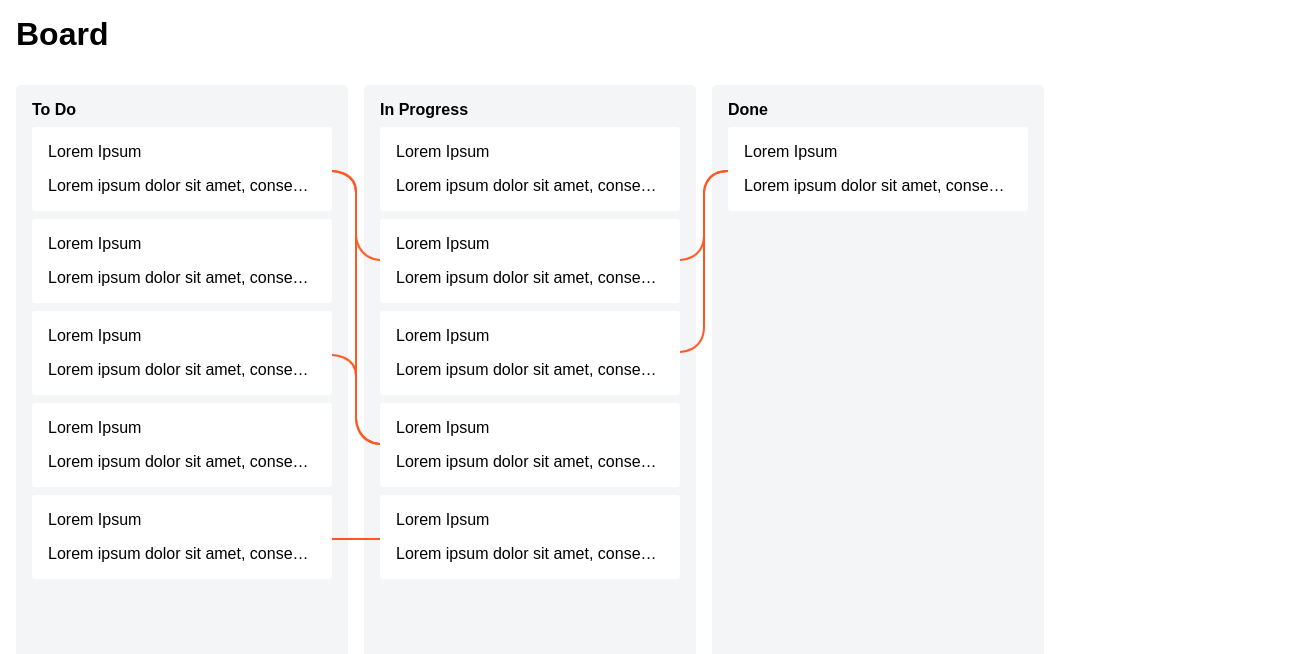
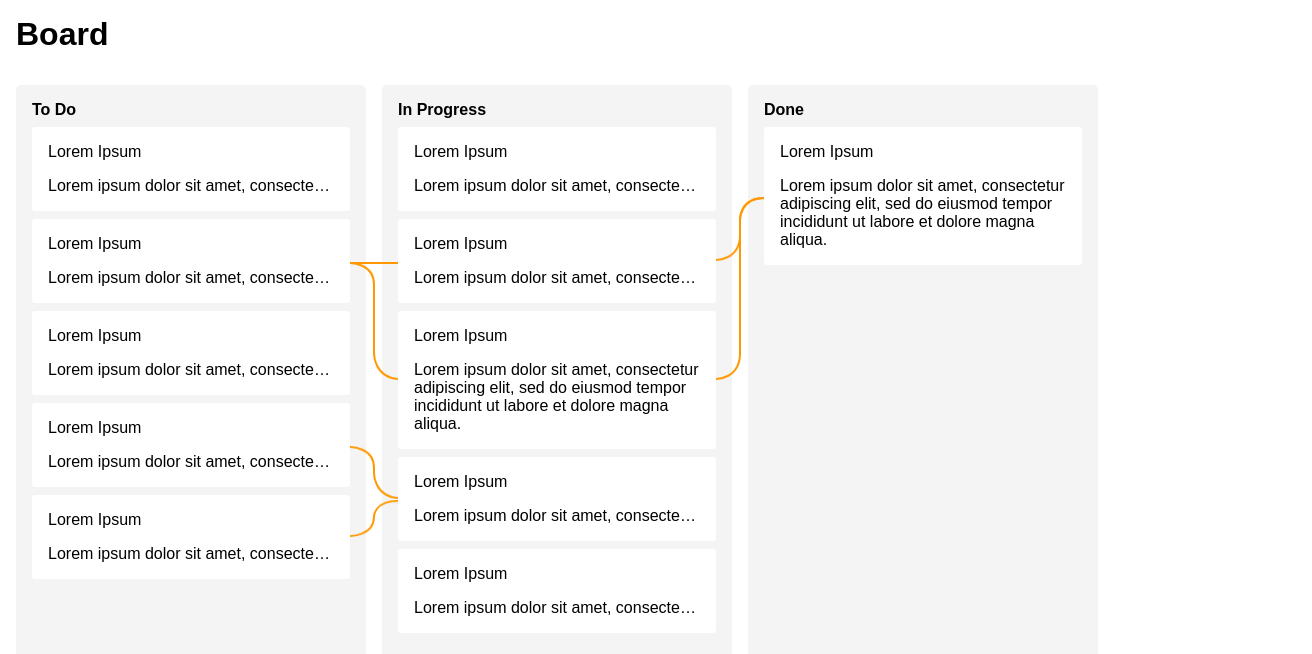
Before and after one commit to MrRefactoring/board-with-connected-tasks, a website: page src/index.html in a window 1280 px wide. Shown: the whole page, 1312 px wide, since content can reach past the window. Drawn offline with Linux system fonts and the light colour scheme.

Commit message:
render improvements

```diff
--- a/src/index.html
+++ b/src/index.html
@@ -45,7 +45,7 @@
         <div class="column__task__header">Lorem Ipsum</div>
         <div class="column__task__description">Lorem ipsum dolor sit amet, consectetur adipiscing elit, sed do eiusmod tempor incididunt ut labore et dolore magna aliqua.</div>
       </div>
-      <div id="inprogress_3" class="column__task">
+      <div id="inprogress_3" class="column__task column__task_large">
         <div class="column__task__header">Lorem Ipsum</div>
         <div class="column__task__description">Lorem ipsum dolor sit amet, consectetur adipiscing elit, sed do eiusmod tempor incididunt ut labore et dolore magna aliqua.</div>
       </div>
@@ -61,7 +61,7 @@
     <section class="column">
       <div class="column__header">Done</div>
 
-      <div id="done_1" class="column__task">
+      <div id="done_1" class="column__task column__task_large">
         <div class="column__task__header">Lorem Ipsum</div>
         <div class="column__task__description">Lorem ipsum dolor sit amet, consectetur adipiscing elit, sed do eiusmod tempor incididunt ut labore et dolore magna aliqua.</div>
       </div>
--- a/src/script.js
+++ b/src/script.js
@@ -1,12 +1,12 @@
 function drawLine(from, to) {
-  const horizontalDistance = Math.max(from.offsetLeft + from.offsetWidth, to.offsetLeft) - Math.min(from.offsetLeft + from.offsetWidth, to.offsetLeft);
-  const verticalDistance = Math.max(from.offsetTop, to.offsetTop) - Math.min(from.offsetTop, to.offsetTop);
-
   const startPointTopOffset = from.offsetTop + from.offsetHeight / 2;
   const startPointLeftOffset = from.offsetLeft + from.offsetWidth;
 
   const endPointTopOffset = to.offsetTop + to.offsetHeight / 2;
   const endPointLeftOffset = to.offsetLeft + to.offsetWidth;
+
+  const horizontalDistance = Math.max(from.offsetLeft + from.offsetWidth, to.offsetLeft) - Math.min(from.offsetLeft + from.offsetWidth, to.offsetLeft);
+  const verticalDistance = Math.floor(Math.max(startPointTopOffset, endPointTopOffset) - Math.min(startPointTopOffset, endPointTopOffset));
 
   const scale = window.devicePixelRatio;
   const lineWidth = 2;
@@ -18,24 +18,34 @@ function drawLine(from, to) {
   canvas.style.top = `${Math.min(startPointTopOffset, endPointTopOffset)}px`;
   canvas.style.left = `${Math.min(startPointLeftOffset, endPointLeftOffset)}px`;
   canvas.style.width = `${horizontalDistance}px`;
-  canvas.style.height = `${verticalDistance || 4}px`;
+  canvas.style.height = `${verticalDistance ? verticalDistance : 4}px`;
   canvas.width = Math.floor(horizontalDistance * scale);
   canvas.height = Math.floor((verticalDistance ? verticalDistance + lineWidth + 1 : lineWidth * 2) * scale);
 
   ctx.lineWidth = lineWidth;
   ctx.lineCap = 'round';
   ctx.lineJoin = 'round';
-  ctx.strokeStyle = '#ff5722';
+  ctx.strokeStyle = '#FF9800';
   ctx.scale(scale, scale);
 
   if (!verticalDistance) {
     ctx.moveTo(0, lineWidth);
     ctx.lineTo(horizontalDistance, lineWidth);
-  } else {
-    const direction = from.offsetTop < to.offsetTop ? 'down' : 'up';
+  } else if (verticalDistance < horizontalDistance) {
+    const direction = from.offsetTop + from.offsetHeight < to.offsetTop + to.offsetHeight ? 'down' : 'up';
 
     if (direction === 'down') {
-      ctx.bezierCurveTo(0, lineWidth, horizontalDistance / 2, lineWidth, horizontalDistance / 2, horizontalDistance /2);
+      ctx.bezierCurveTo(0, lineWidth, horizontalDistance / 2, lineWidth, horizontalDistance / 2, verticalDistance / 2);
+      ctx.bezierCurveTo(horizontalDistance / 2, verticalDistance / 2, horizontalDistance / 2, verticalDistance + lineWidth, horizontalDistance, verticalDistance + lineWidth)
+    } else {
+      ctx.bezierCurveTo(0, verticalDistance + lineWidth, horizontalDistance / 2, verticalDistance + lineWidth, horizontalDistance / 2, verticalDistance / 2);
+      ctx.bezierCurveTo(horizontalDistance / 2, verticalDistance / 2, horizontalDistance / 2, lineWidth, horizontalDistance, lineWidth);
+    }
+  } else {
+    const direction = from.offsetTop + from.offsetHeight < to.offsetTop + to.offsetHeight ? 'down' : 'up';
+
+    if (direction === 'down') {
+      ctx.bezierCurveTo(0, lineWidth, horizontalDistance / 2, lineWidth, horizontalDistance / 2, horizontalDistance / 2);
       ctx.lineTo(horizontalDistance / 2, verticalDistance - horizontalDistance / 2);
       ctx.bezierCurveTo(horizontalDistance / 2, verticalDistance - horizontalDistance / 2, horizontalDistance / 2, verticalDistance, horizontalDistance, verticalDistance + lineWidth);
     } else {
@@ -62,17 +72,25 @@ function drawLine(from, to) {
 }
 
 const links = [
-  { from: 'todo_1', to: 'inprogress_2' },
+  { from: 'todo_2', to: 'inprogress_3' },
+  { from: 'todo_2', to: 'inprogress_2' },
+  { from: 'inprogress_2', to: 'done_1' },
   { from: 'inprogress_3', to: 'done_1' },
-  { from: 'todo_1', to: 'inprogress_4' },
-  { from: 'todo_3', to: 'inprogress_4' },
-  { from: 'inprogress_2', to: 'done_1' },
-  { from: 'todo_5', to: 'inprogress_5' },
+  { from: 'todo_5', to: 'inprogress_4' },
+  { from: 'todo_4', to: 'inprogress_4' },
 ];
 
-for (const link of links) {
-  const fromElement = document.querySelector(`#${link.from}`);
-  const toElement = document.querySelector(`#${link.to}`);
+function render() {
+  document.querySelectorAll(`canvas`).forEach(element => element.remove());
 
-  drawLine(fromElement, toElement);
+  for (const link of links) {
+    const fromElement = document.querySelector(`#${link.from}`);
+    const toElement = document.querySelector(`#${link.to}`);
+
+    drawLine(fromElement, toElement);
+  }
 }
+
+window.addEventListener('resize', render);
+
+render();
--- a/src/styles.css
+++ b/src/styles.css
@@ -1,5 +1,5 @@
 * {
-  box-sizing: content-box;
+  box-sizing: border-box;
 }
 
 html, body {
@@ -37,12 +37,15 @@ header {
 }
 
 .board .column {
-  width: 300px;
+  width: 350px;
   padding: 1rem;
-  margin-right: 1rem;
   border-radius: 5px;
 
-  background-color: #f4f5f7;
+  background-color: #f4f4f4;
+}
+
+.board .column:not(:last-child) {
+  margin-right: 1rem;
 }
 
 .board .column .column__header {
@@ -57,6 +60,12 @@ header {
   margin-top: 0.5rem;
 }
 
+.board .column .column__task.column__task_large .column__task__description {
+  white-space: initial;
+  text-overflow: initial;
+  overflow: initial;
+}
+
 .board .column .column__task .column__task__header {
   margin-bottom: 1rem;
 }
```
